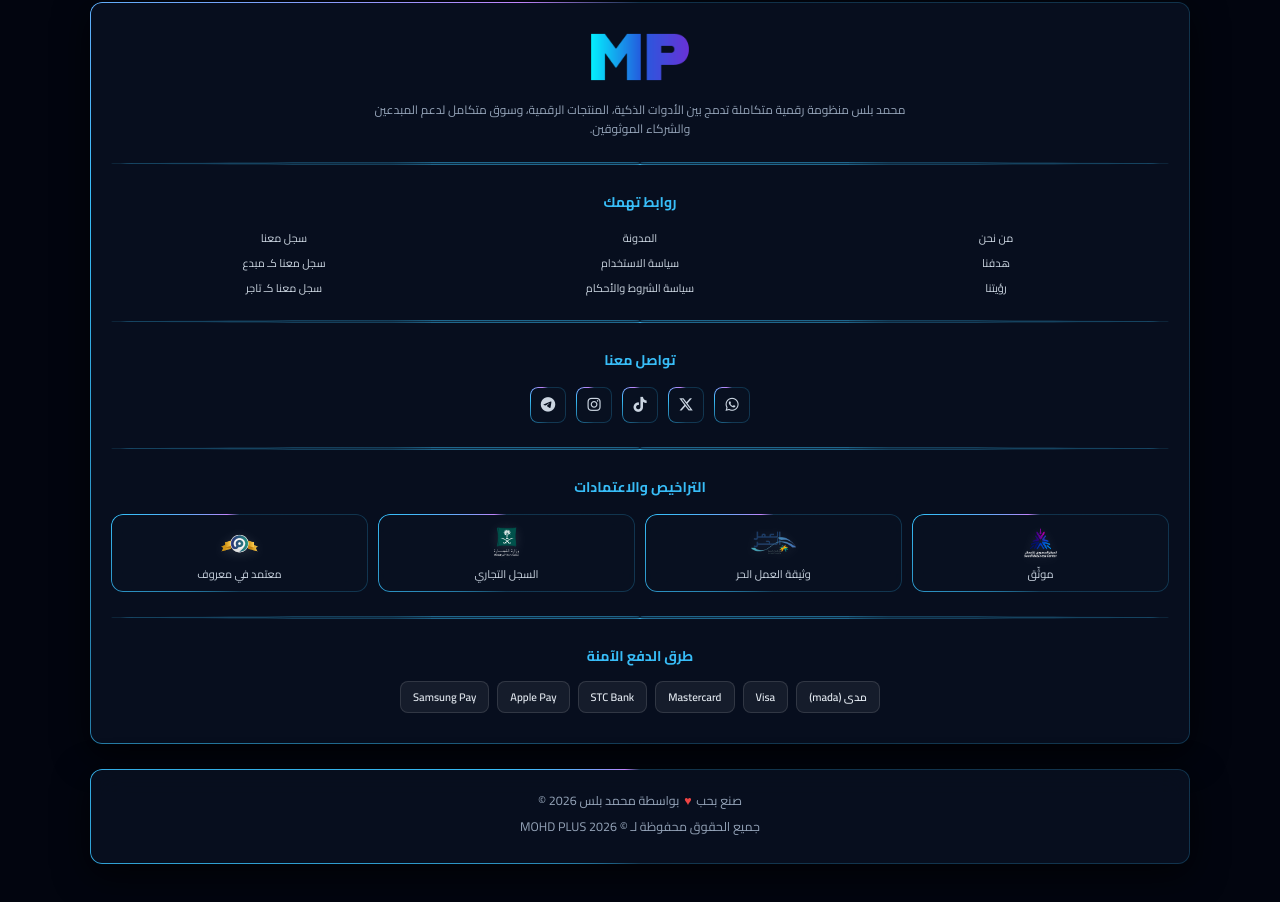
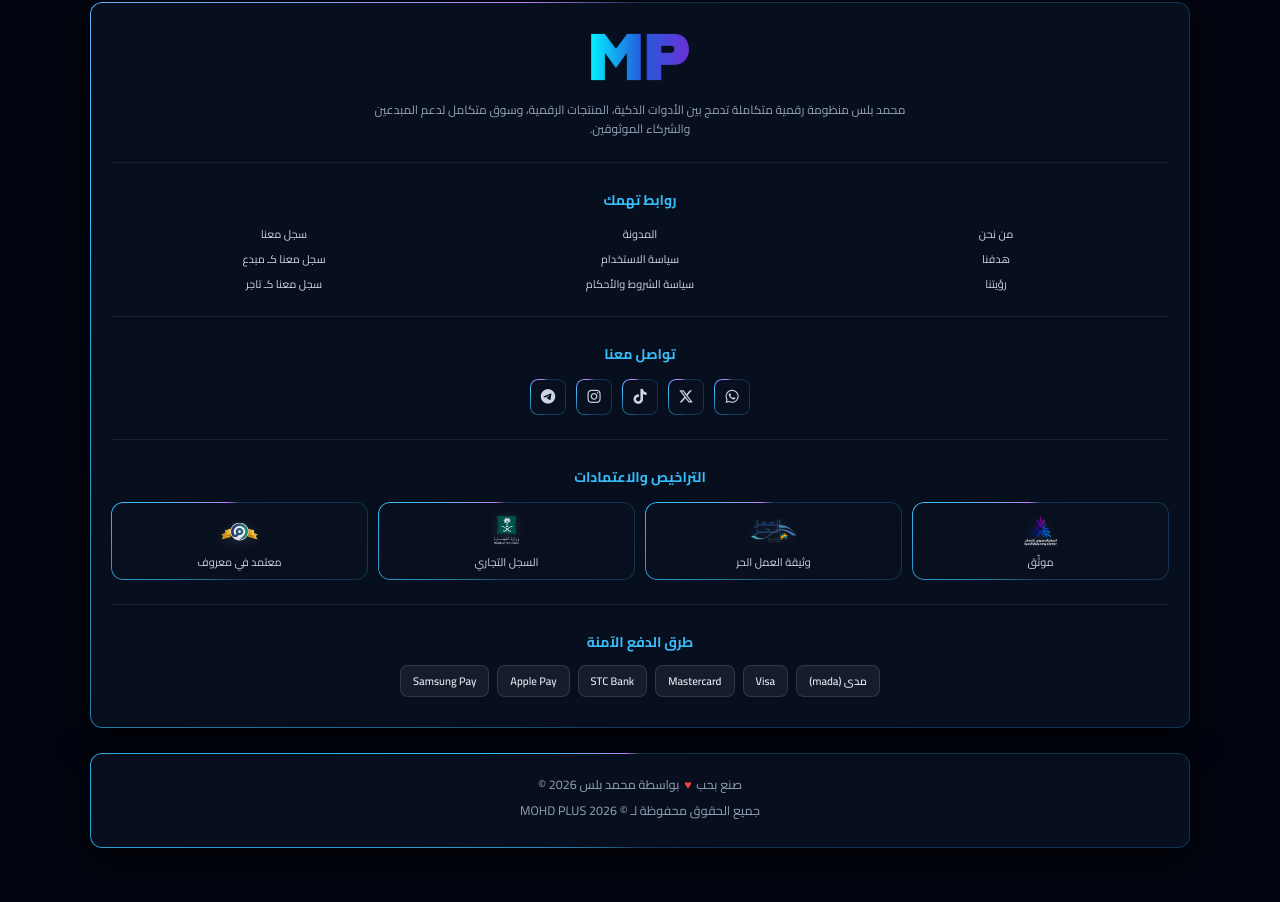
Before and after one commit to mohdplus/Mohdplus, a plain HTML site: page index.html in a window 1280 px wide. Shown: the part 1124-2026 px from the top of the page. Drawn offline with Linux system fonts and the light colour scheme; a web font is replaced by a local one.

Commit message:
Update index.html

```diff
--- a/index.html
+++ b/index.html
@@ -176,32 +176,12 @@
       pointer-events: none;
     }
 
-    /* فواصل تتابعية دقيقة تحل محل الخطوط العادية داخل الفوتر */
-    .glowing-divider {
-      position: relative;
+    /* الفواصل الناعمة الكلاسيكية السابقة */
+    .section-divider {
       height: 1px;
       width: 100%;
-      background: rgba(56, 189, 248, 0.15);
-      margin: 25px 0;
-      border-radius: 50%;
-    }
-    .glowing-divider::before {
-      content: '';
-      position: absolute;
-      inset: -1px;
-      border-radius: inherit;
-      padding: 1px;
-      background: conic-gradient(
-        from var(--angle),
-        transparent 0%,
-        #38bdf8 50%,
-        transparent 100%
-      );
-      -webkit-mask: linear-gradient(#fff 0 0) content-box, linear-gradient(#fff 0 0);
-      -webkit-mask-composite: xor;
-      mask-composite: exclude;
-      animation: rotateLight 5s linear infinite;
-      pointer-events: none;
+      background: rgba(255, 255, 255, 0.08);
+      margin: 24px 0;
     }
 
     header {
@@ -380,7 +360,7 @@
 
     .footer-brand-box {
       text-align: center;
-      margin-bottom: 20px;
+      margin-bottom: 15px;
     }
     .footer-brand-box img {
       height: 48px;
@@ -398,13 +378,13 @@
 
     /* روابط تهمك - 3 أعمدة منسقة */
     .footer-links-group {
-      margin-bottom: 20px;
+      margin-bottom: 15px;
       text-align: center;
     }
     .footer-links-group h4 {
       color: #38bdf8;
       font-size: 14px;
-      margin-bottom: 16px;
+      margin-bottom: 14px;
     }
     .footer-links-grid {
       display: grid;
@@ -431,13 +411,13 @@
 
     /* التواصل وخدمة العملاء */
     .footer-social-group {
-      margin-bottom: 20px;
+      margin-bottom: 15px;
       text-align: center;
     }
     .footer-social-group h4 {
       color: #38bdf8;
       font-size: 14px;
-      margin-bottom: 14px;
+      margin-bottom: 12px;
     }
     .social-icons {
       display: flex;
@@ -461,15 +441,15 @@
       transform: translateY(-3px);
     }
 
-    /* التراخيص والاعتمادات - 4 أعمدة بمربعات مصغرة وتقارب النص للشعار */
+    /* التراخيص والاعتمادات - 4 أعمدة بالمربعات المصغرة */
     .footer-licenses-group {
-      margin-bottom: 20px;
+      margin-bottom: 15px;
       text-align: center;
     }
     .footer-licenses-group h4 {
       color: #38bdf8;
       font-size: 14px;
-      margin-bottom: 14px;
+      margin-bottom: 12px;
     }
     .licenses-grid {
       display: grid;
@@ -484,7 +464,7 @@
       flex-direction: column;
       align-items: center;
       justify-content: space-between;
-      gap: 4px; /* تقريب النص من الشعار */
+      gap: 4px;
       text-align: center;
       line-height: 1.3;
       transition: all 0.35s ease;
@@ -495,13 +475,13 @@
     }
     .license-logo-box {
       width: 100%;
-      height: 38px; /* تصغير طفيف لمساحة الشعار */
+      height: 38px;
       display: flex;
       align-items: center;
       justify-content: center;
     }
     .license-logo {
-      height: 34px; /* تصغير حجم الشعار قليلاً */
+      height: 34px;
       width: auto;
       max-width: 90%;
       object-fit: contain;
@@ -515,7 +495,7 @@
     .footer-payments-group h4 {
       color: #38bdf8;
       font-size: 14px;
-      margin-bottom: 12px;
+      margin-bottom: 10px;
     }
     .payments-list {
       display: flex;
@@ -789,7 +769,7 @@
         <p>محمد بلس منظومة رقمية متكاملة تدمج بين الأدوات الذكية، المنتجات الرقمية، وسوق متكامل لدعم المبدعين والشركاء الموثوقين.</p>
       </div>
 
-      <div class="glowing-divider"></div>
+      <div class="section-divider"></div>
 
       <!-- 2. روابط تهمك (3 أعمدة مقسمة بدقة) -->
       <div class="footer-links-group">
@@ -813,7 +793,7 @@
         </div>
       </div>
 
-      <div class="glowing-divider"></div>
+      <div class="section-divider"></div>
 
       <!-- 3. التواصل وخدمة العملاء (بإطارات تتابعية مصغرة) -->
       <div class="footer-social-group">
@@ -827,7 +807,7 @@
         </div>
       </div>
 
-      <div class="glowing-divider"></div>
+      <div class="section-divider"></div>
 
       <!-- 4. التراخيص والاعتمادات (4 أعمدة بمربعات مصغرة ومتقارب النص للشعار) -->
       <div class="footer-licenses-group">
@@ -860,7 +840,7 @@
         </div>
       </div>
 
-      <div class="glowing-divider"></div>
+      <div class="section-divider"></div>
 
       <!-- 5. طرق الدفع -->
       <div class="footer-payments-group">
```
